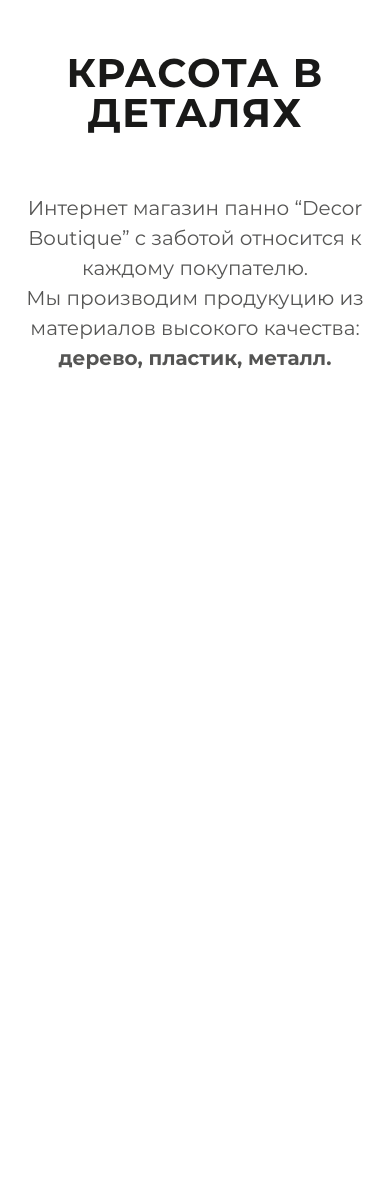
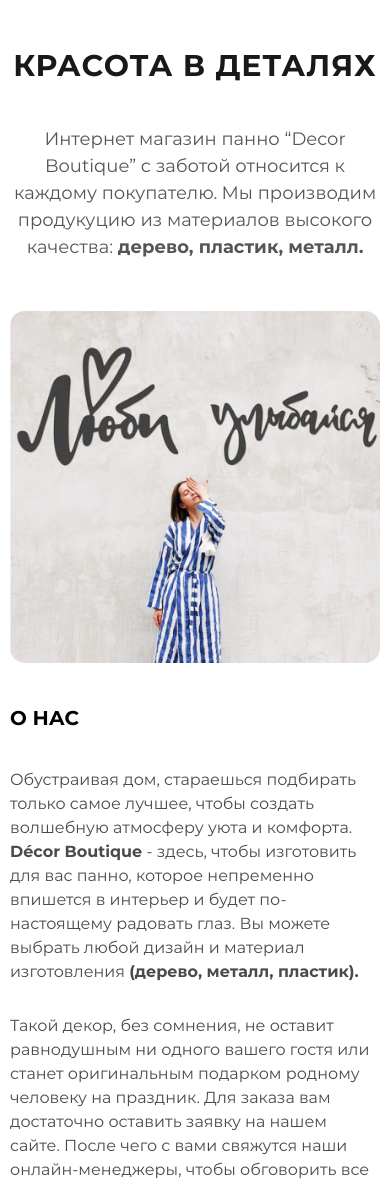
Before and after one commit to eradzhmirzoev/final-prj, a website: page app/index.html in a window 390 px wide. Shown: the part 820-2000 px from the top of the page. Before the commit the page ends 1873 px from the top, so only its background shows below. Drawn offline with Linux system fonts and the light colour scheme.

Commit message:
30.05.2021 20^18

```diff
--- a/app/index.html
+++ b/app/index.html
@@ -78,12 +78,26 @@
         <div class="main">
             <div class="container">
                 <div class="section__two">
-                    <div class="wrap__box">
-                        <h2 class="section__title">Красота в деталях</h2>
+                    <h2 class="section__title">Красота в деталях</h2>
+
+                    <div class="wrap__paragraph">
                         <p class="paragraph">Интернет магазин панно “Decor Boutique” с заботой относится к каждому покупателю.</p>
                         <p class="paragraph">Мы производим продукуцию из материалов высокого качества: <span>дерево, пластик, металл.</span></p>
                     </div>
 
+
+                    <div class="about__us">
+                        <div class="img__box"></div>
+                        <div class="about__text">
+                            <h3 class="text__subtitle">О нас</h2>
+                            <p class="paragraph">Обустраивая дом, стараешься подбирать только самое лучшее, чтобы создать волшебную атмосферу уюта и комфорта. <span>Décor Boutique</span> - здесь, чтобы изготовить для вас панно, которое непременно впишется в интерьер и будет по-настоящему радовать глаз. Вы можете выбрать любой дизайн и материал изготовления <span>(дерево, металл, пластик).</span></p>
+                            <p class="paragraph text">Такой декор, без сомнения, не оставит равнодушным ни одного вашего гостя или станет оригинальным подарком родному человеку на праздник. Для заказа вам достаточно оставить заявку на нашем сайте. После чего с вами свяжутся наши онлайн-менеджеры, чтобы обговорить все детали.</p>
+                            <div class="btn__box">
+                                <a class="btn">Перейти в магазин</a>
+                            </div>
+
+                        </div>
+                    </div>
                 </div>
             </div>
         </div>
--- a/app/scss/style.scss
+++ b/app/scss/style.scss
@@ -3,6 +3,7 @@
 }
 
 $spacing: 0.03em;
+$color: #191918;
 
 %hover-all {
     transition: all .3s;
@@ -241,6 +242,94 @@ body {
     }
 }
 
+/*section__two*/
+.section__two {
+    min-height: 652px;
+    padding-bottom: 160px;
+    .section__title {
+        color: #191918;
+        font-size: 40px;
+        letter-spacing: $spacing;
+        text-transform: uppercase;
+        font-weight: 700;
+        text-align: center;
+        margin-top: 80px;
+    }
+
+    .wrap__paragraph {
+        text-align: center;
+        padding-top: 60px;
+
+        .paragraph {
+            font-size: 20px;
+            line-height: 30px;
+            color: rgba(25, 25, 24, 0.74);
+            font-weight: 400;
+            span {
+                font-weight: 700;
+            }
+        }
+
+        .paragraph:nth-child(2) {
+            margin-top: 0;
+        }
+    }
+
+
+
+
+    .about__us {
+        margin-top: 65px;
+        display: flex;
+        height: 444px;
+        column-gap: 30px;
+
+        .img__box {
+            background: url('../images/section_two/love.jpg') center center/cover no-repeat;
+            height: 444px;
+            width: 438px;
+            border-radius: 15px;
+            flex-shrink: 0;
+            overflow: hidden;
+        }
+
+        .about__text {
+            display: flex;
+            flex-direction: column;
+            justify-content: space-between;
+
+            .text__subtitle {
+                padding-top: 20px;
+                font-size: 30px;
+                font-weight: 700;
+                text-transform: uppercase;
+            }
+
+            p {
+                margin: 0;
+                text-align: left;
+            }
+
+            .paragraph {
+                font-size: 18px;
+                padding-right: 40px;
+                line-height: 24px;
+                color: rgba(25, 25, 24, 0.79);
+
+                span {
+                    font-weight: 700;
+                }
+            }
+
+            .btn {
+                @extend %btn-market;
+            }
+        }
+    }
+
+
+}
+
 
 
 /*width 992*/
@@ -318,44 +407,62 @@ body {
 
         }
     }
-}
 
-/*section__two*/
-.section__two {
-    height: 1000px;
+    .section__two {
+        min-height: 652px;
+        padding-bottom: 120px;
 
-    .section__title {
-        color: #191918;
-        font-size: 40px;
-        letter-spacing: $spacing;
-        text-transform: uppercase;
-        font-weight: 700;
-        text-align: center;
-        margin-top: 80px;
-    }
+        .section__title {
+            font-size: 35px;
+            margin-top: 52px;
+        }
 
-    .paragraph {
-        font-size: 20px;
-        line-height: 30px;
-        color: rgba(25, 25, 24, 0.74);
-        font-weight: 400;
-        text-align: center;
-        margin-top: 60px;
-        span {
-            font-weight: 700;
+        .wrap__paragraph {
+            padding-top: 50px;
+            .paragraph {
+
+                font-size: 18px;
+            }
+
         }
-    }
 
-    .paragraph:last-child {
-        margin-top: 0;
+        .about__us {
+            margin-top: 60px;
+            height: 469px;
+            height: 475px;
+
+            .img__box {
+                align-self: center;
+                height: 352px;
+                width: 370px;
+                background-size: 365px auto;
+                background-position: center center;
+            }
+
+            .about__text {
+                row-gap: 25px;
+
+                .text__subtitle{
+                    padding: 0;
+                }
+
+                .paragraph {
+                    padding-right: 0;
+                    font-size: 16px;
+                }
+            }
+        }
     }
 
 
 }
 
+
+
 @media screen and (max-width: 768px) {
     .container {
         max-width: 698px;
+
     }
 
     .head {
@@ -491,6 +598,63 @@ body {
         }
     }
 
+    .section__two {
+        min-height: 1043px;
+        padding-bottom: 120px;
+
+        .section__title {
+            margin-top: 48px;
+            font-size: 30px;
+        }
+
+
+        .wrap__paragraph {
+            padding-top: 45px;
+
+            .paragraph {
+                display: inline;
+
+            }
+        }
+
+        .about__us {
+            flex-direction: column;
+            margin-top: 50px;
+
+            .img__box {
+                width: 100%;
+                background-size: cover;
+                background-position: center 47%;
+            }
+
+            .about__text {
+                margin-top: 50px;
+                row-gap: 0;
+
+                .text__subtitle {
+                    font-size: 20px;
+                }
+
+                .paragraph {
+                    margin-top: 45px;
+                }
+
+                .paragraph:nth-child(3) {
+                    margin-top: 40px;
+                }
+
+                .btn {
+                    margin-top: 50px;
+                    padding: 19px 35px;
+                }
+            }
+        }
+
+
+
+
+    }
+
 
 }
 
@@ -555,6 +719,7 @@ body {
 
         .title__box {
 
+
             .title {
                 margin-top: 53px;
             }
@@ -564,9 +729,41 @@ body {
             }
         }
     }
+
+    .section__two {
+        min-height: 1225px;
+        padding-bottom: 100px;
+
+        .section__title {
+            margin-top: 78px;
+        }
+
+        .wrap__paragraph {
+
+            .paragraph {
+                line-height: 27px;
+
+            }
+        }
+
+        .about__us {
+
+            .about__text {
+                margin-top: 45px;
+
+                .paragraph {
+                    margin-top: 40px;
+                }
+
+                .paragraph:nth-child(3) {
+                    margin-top: 30px;
+                }
+
+                .btn {
+                    margin-top: 38px;
+                }
+            }
+        }
+    }
+
 }
-
-section {
-    height: 100vh;
-    background: red;
-}
```
Also changed, not shown: app/css/style.min.css.
